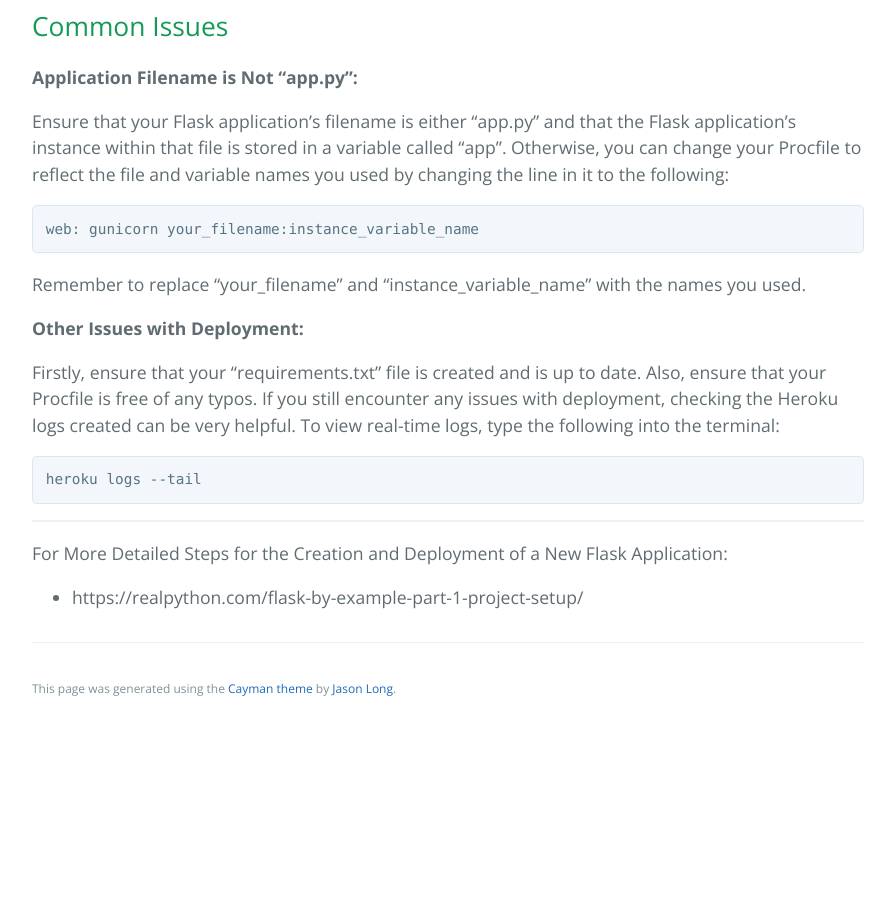
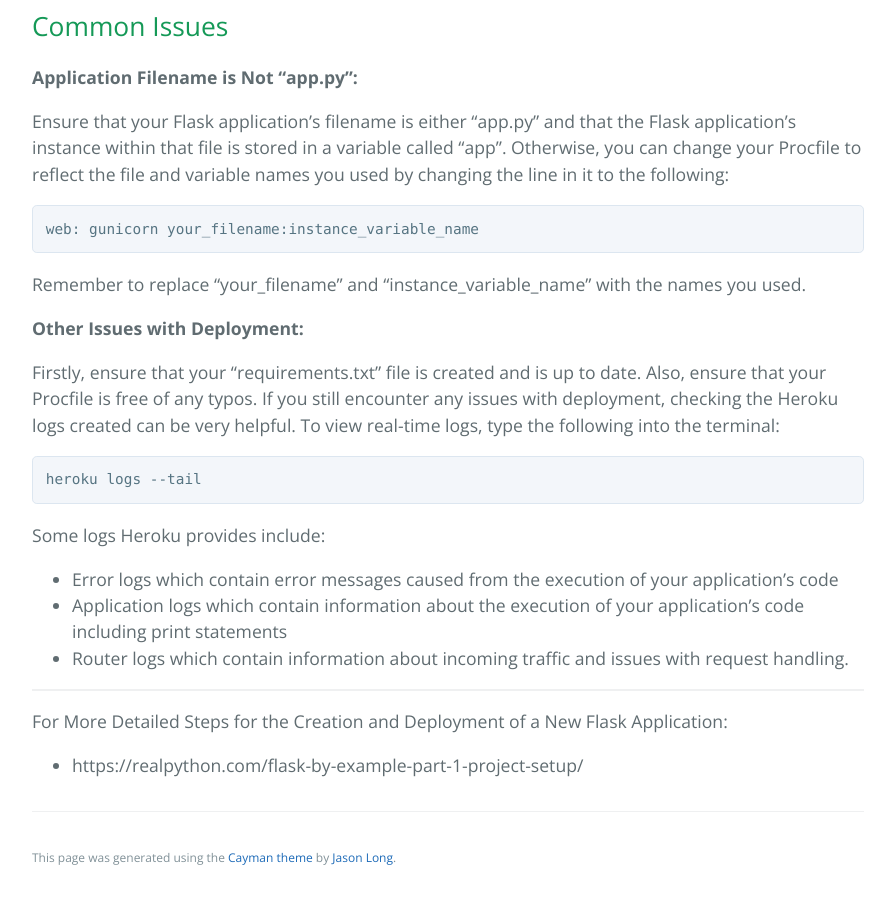
Before and after one commit to learning-software-engineering/learning-software-engineering.github.io, a Jekyll site: the page built from Topics/Development_Process/Flask_App_Deployment_Heroku.md, in a window 1280 px wide and 900 px high, scrolled down 3129 px. Shown: the whole window, without its empty margins (192-1087 px from the left). Built offline with Jekyll 4.4.1, drawn with Linux system fonts in a browser that asks for light colours; our own code applies the rules of GitHub Pages for plain Markdown files; before the commit the page ends 3860 px from its top, so only the background shows below that.

Commit message:
Added information about logs

```diff
--- a/Topics/Development_Process/Flask_App_Deployment_Heroku.md
+++ b/Topics/Development_Process/Flask_App_Deployment_Heroku.md
@@ -101,6 +101,12 @@ If you still encounter any issues with deployment, checking the Heroku logs crea
 
     heroku logs --tail
 
+Some logs Heroku provides include:
+
+- Error logs which contain error messages caused from the execution of your application's code
+- Application logs which contain information about the execution of your application's code including print statements
+- Router logs which contain information about incoming traffic and issues with request handling.
+
 ----
 
 For More Detailed Steps for the Creation and Deployment of a New Flask Application:
```
